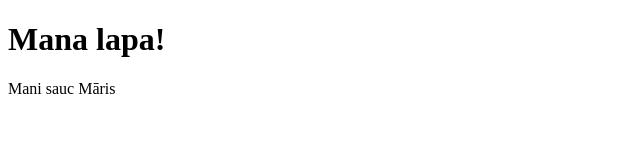
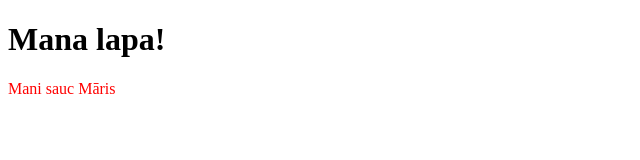
Before and after one commit to rvtprog-2020/dp21-htmlintro-md, a plain HTML site: page index.html in a window 1280 px wide. Shown: the whole page, without its empty margins (0-640 px from the left). Drawn offline with Linux system fonts and the light colour scheme.

Commit message:
add style

```diff
--- a/index.html
+++ b/index.html
@@ -9,7 +9,7 @@
 </head>
 <body>
     <h1>Mana lapa!</h1>
-    <p>Mani sauc Māris</p>
+    <p style="color: red;">Mani sauc Māris</p>
 
 </body>
 </html>
```
